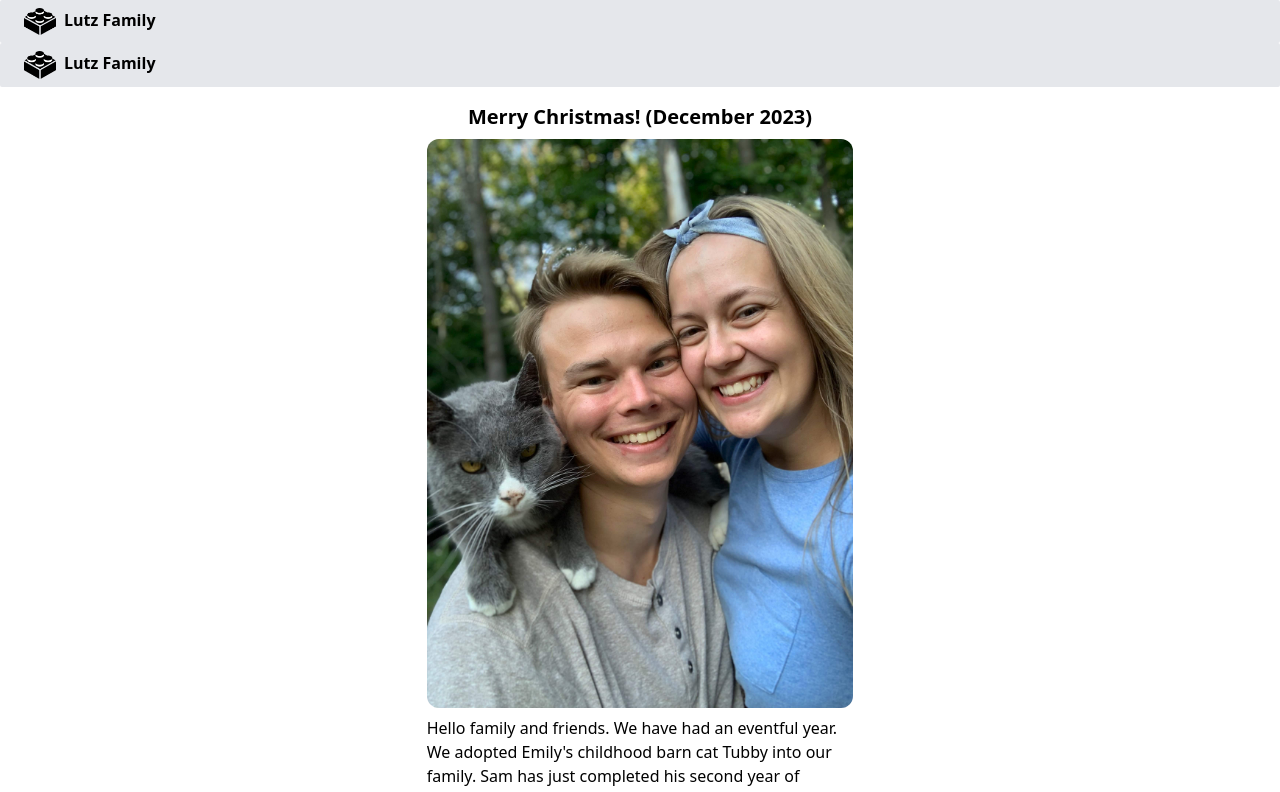
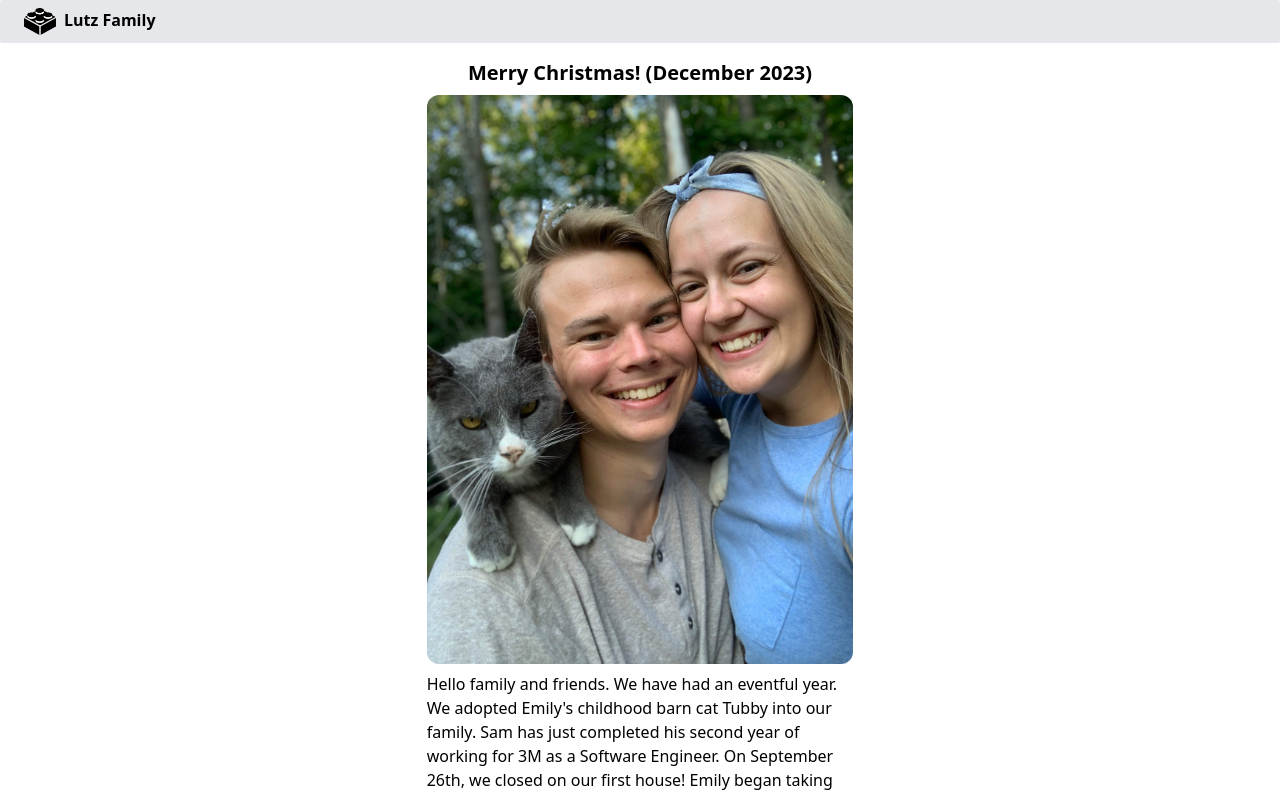
Before and after one commit to Mr-Samuel-Lutz/Mr-Samuel-Lutz.github.io, a React (Create React App) app in the folder app/: page / in a window 1280 px wide. Shown: the top 792 px of the page. Built offline with nearby package versions, Linux system fonts and the light colour scheme.

Commit message:
Update Home.tsx

```diff
--- a/app/src/Pages/Home/Home.tsx
+++ b/app/src/Pages/Home/Home.tsx
@@ -1,11 +1,11 @@
 import Header from "../../Components/Header/Header";
-import Updates from "../Updates/Updates";
+import Christmas23 from "../Updates/Christmas23";
 
 function Home() {
   return (
     <>
       <Header />
-      <Updates />
+      <Christmas23 />
     </>
   );
 }
```
